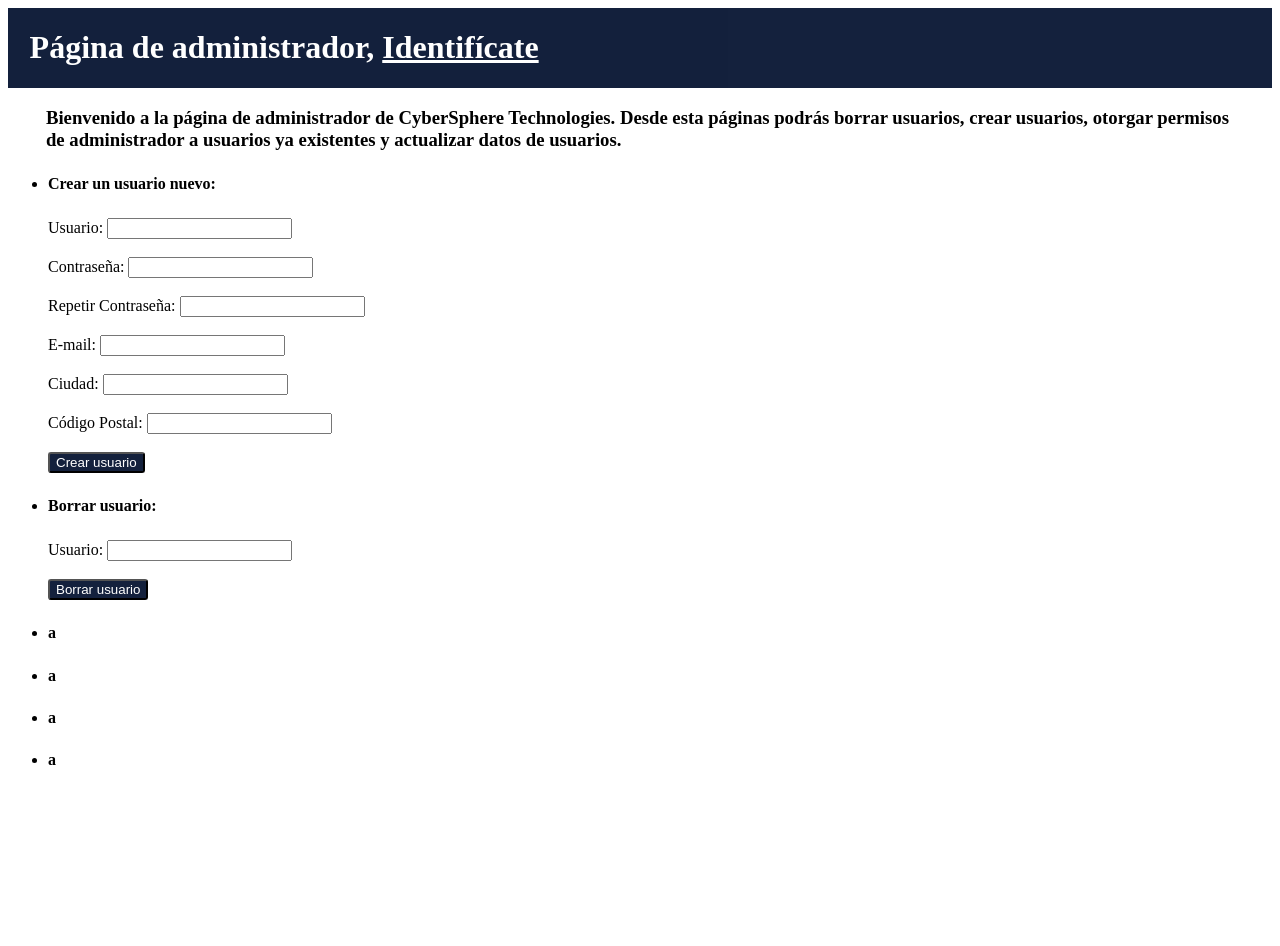
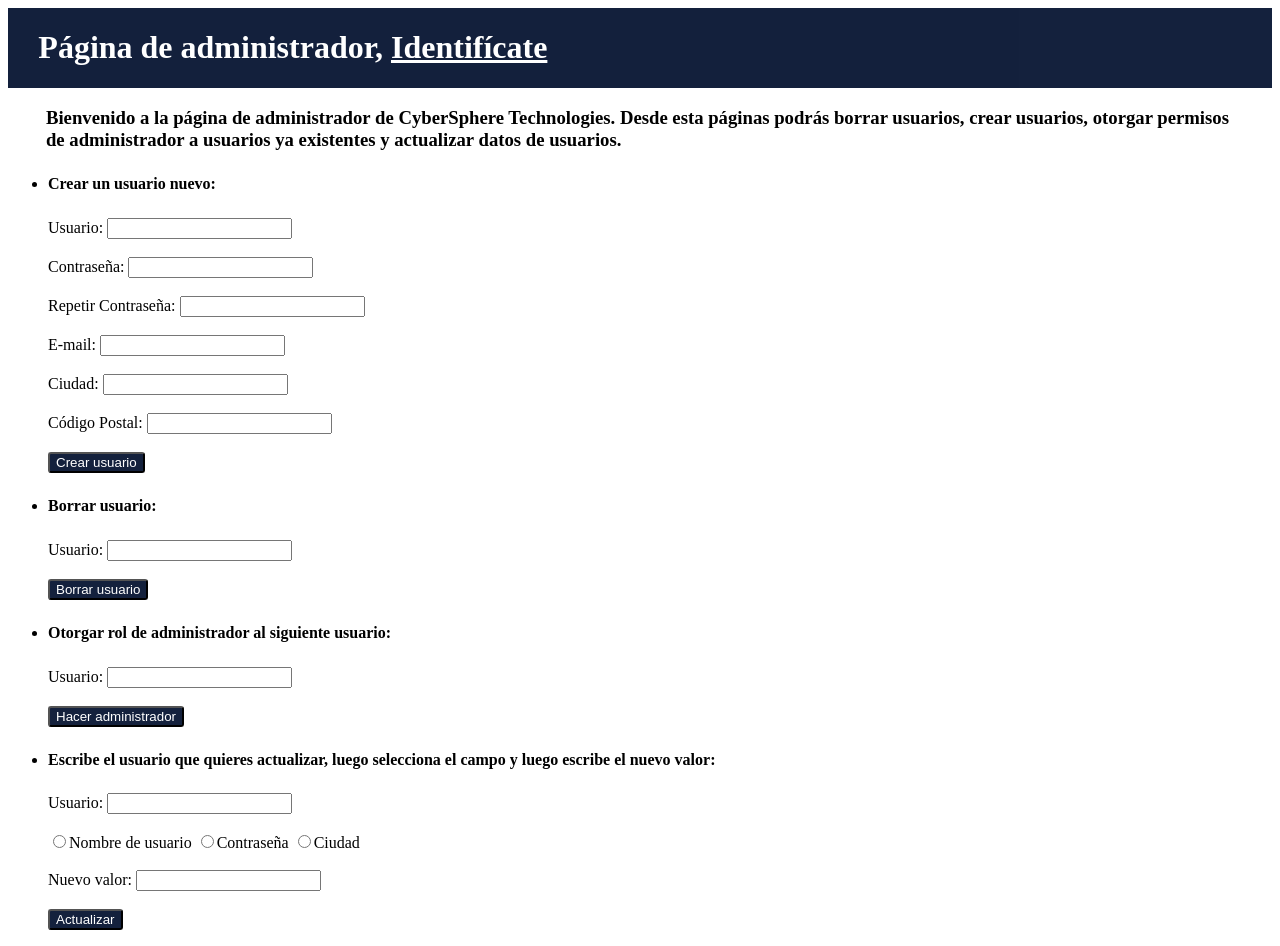
Before and after one commit to HMDDTFG/TFG_REPO, a PHP site: page /admin.php in a window 1280 px wide. Before the commit the page ends 765 px from the top, so only its background shows below. Run offline with PHP 8.4, Linux system fonts and the light colour scheme.

Commit message:
Add files via upload

```diff
--- a/admin.css
+++ b/admin.css
@@ -5,7 +5,7 @@
     display: flex;
 }
 .tituloadmin{
-    width:57%;
+    width:80%;
     height: 80px;
     background-color: #14213Ded;
     color: white;
--- a/admin.php
+++ b/admin.php
@@ -129,10 +129,63 @@ if (isset($_POST['borrar'])) {
                         <br><br>
                         <input name="borrar" class="inputlog" type="submit" value="Borrar usuario">
         </form>
-        <li class="lista">a</li>
-        <li class="lista">a</li>
-        <li class="lista">a</li>
-        <li class="lista">a</li>
+        <li class="lista">Otorgar rol de administrador al siguiente usuario:</li>
+        <?php
+// Incluir el archivo de conexión
+include "conexion.php";
+
+
+// Verificar si el formulario fue enviado
+if (isset($_POST['admini'])) {
+    // Obtener los datos del formulario
+    $usernamea = $_POST['usuarioa'];
+    // Preparar y ejecutar la consulta para buscar al usuario
+    $sql = "SELECT `id_usuario`, `rol` FROM `usuario` WHERE `id_usuario` LIKE '$usernamea'";
+    $stmt = $conn->prepare($sql);
+    $stmt->execute();
+
+    // Verificar si se encontró el usuario
+    if ($stmt->rowCount() == 1) {
+        $usera = $stmt->fetch(PDO::FETCH_ASSOC);
+        if ($usera['rol']==0) {
+                $sql = "UPDATE `usuario` SET `rol` = '1' WHERE `usuario`.`id_usuario` = '$usernamea';";
+                $stmt = $conn->prepare($sql);
+                if ($stmt->execute()) {
+                    echo "<script>alert('Se ha convertido en administrador correctamente.');</script>";
+                    header("Location: admin.php"); // Redirigir a la página de admin después del registro
+                    exit;
+                } else {
+                    echo "Error: " . $sql . "<br>" . $conn->error;
+                }
+        }else {
+            echo "<script>alert('Ya es administrador.');</script>";
+        }
+    } else {
+        // El usuario no existe
+        echo "<script>alert('El usuario no existe.');</script>";
+    }
+}
+?>
+            <form action="admin.php" method="post">
+                            <label for="usuario">Usuario:</label>
+                            <input type="text" id="usuarioa" name="usuarioa" required>
+                            <br><br>
+                            <input name="admini" class="inputlog" type="submit" value="Hacer administrador">
+            </form>
+        <li class="lista">Escribe el usuario que quieres actualizar, luego selecciona el campo y luego escribe el nuevo valor:</li>
+        <form action="admin.php" method="post">
+                            <label for="usuario">Usuario:</label>
+                            <input type="text" id="usuariou" name="usuariou" required>
+                            <br><br>
+                            <input type="radio" name="group" value="nombreusuario">Nombre de usuario
+                            <input type="radio" name="group" value="contraseña">Contraseña
+                            <input type="radio" name="group" value="ciudad">Ciudad
+                            <br><br>
+                            <label for="nuevovalor">Nuevo valor:</label>
+                            <input type="text" name="nuevovalor" required>
+                            <br><br>
+                            <input name="actualizar" class="inputlog" type="submit" value="Actualizar">
+        </form>
         </ul>
     </div>
 
```
